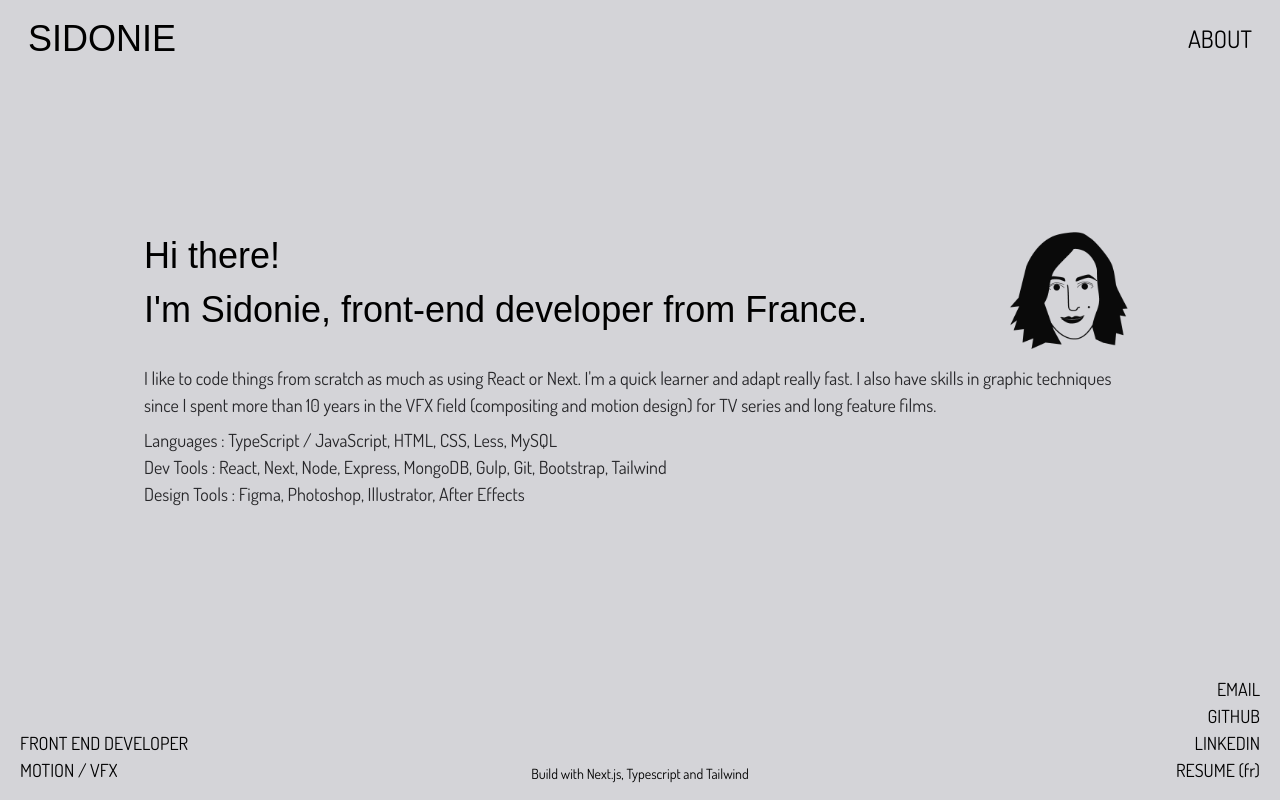
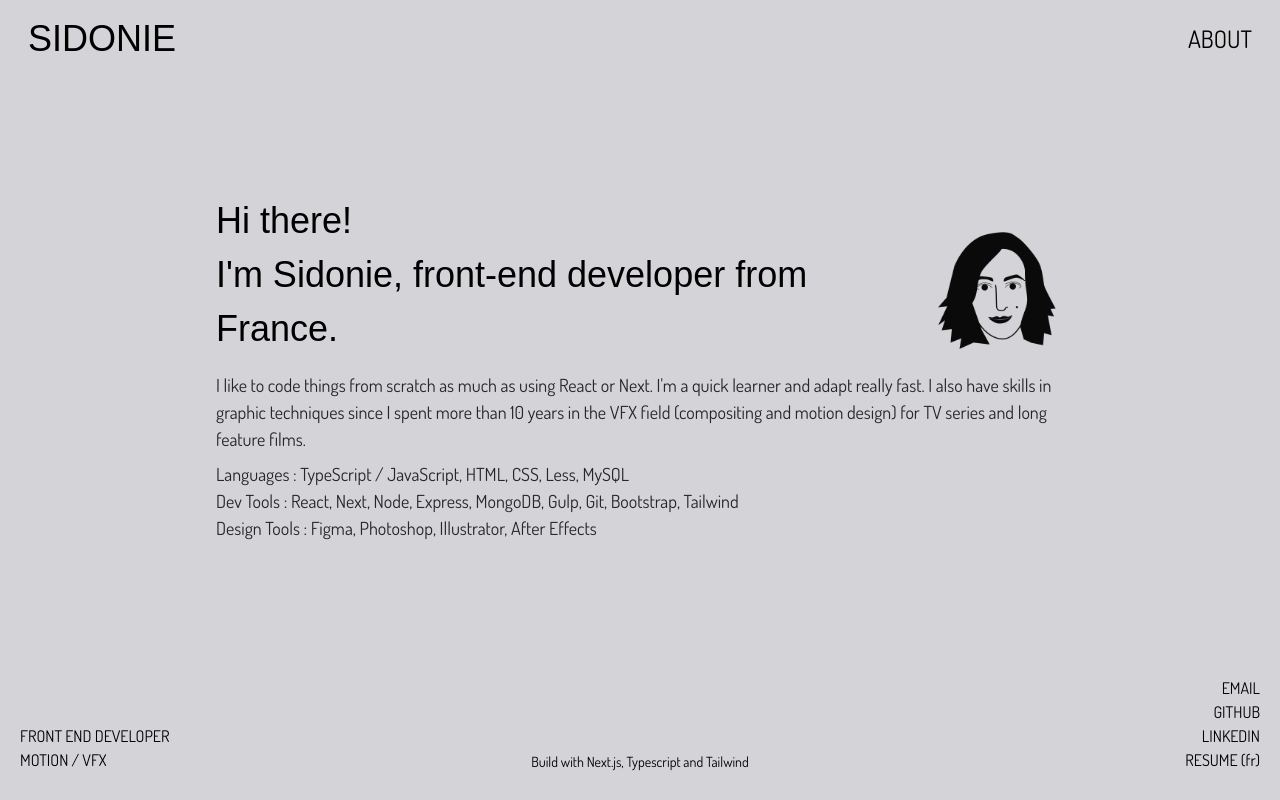
Before and after one commit to Fidomi/portfolio-next, a Next.js app: page /about in a window 1280 px wide. Built offline with nearby package versions, Linux system fonts and the light colour scheme.

Commit message:
Refine styling

```diff
--- a/components/Footer.tsx
+++ b/components/Footer.tsx
@@ -3,14 +3,14 @@ const Footer = ({ bgColor }: { bgColor: string }) => {
         <div
             className={`flex-1 w-full pt-5 pb-2 bg-${bgColor} max-h-44 md:max-h-36`}>
             <footer className="flex flex-row flex-wrap  w-full justify-between px-5 items-end text-lg font-body md:flex-nowrap">
-                <div className="flex order-1 flex-50 flex-col md:order-1 md:flex-25">
+                <div className="flex order-1 flex-50 flex-col text-sm md:text-base md:order-1 md:flex-25">
                     <p>FRONT END DEVELOPER</p>
                     <p>MOTION / VFX </p>
                 </div>
                 <p className="text-xs text-center order-3 pt-6 flex-100 md:order-2 md:flex-1 md:flex-50 md:text-sm md:pt-0">
                     Build with Next.js, Typescript and Tailwind
                 </p>
-                <div className="flex order-2 flex-50 flex-col items-end md:order-3 md:flex-25 ">
+                <div className="flex order-2 flex-50 flex-col items-end text-sm md:text-base md:order-3 md:flex-25 ">
                     <a href="">EMAIL</a>
                     <a href="">GITHUB</a>
                     <a href="">LINKEDIN</a>
--- a/components/Header.tsx
+++ b/components/Header.tsx
@@ -5,7 +5,7 @@ function Header({ bgColor }: { bgColor: string }) {
         <div className={`flex-1 w-full px-2 py-3 bg-${bgColor} max-h-20`}>
             <header className="flex flex-row justify-between px-5 items-center ">
                 <Link href="/">
-                    <a className="text-4xl">SIDONIE</a>
+                    <a className="text-2xl md:text-4xl">SIDONIE</a>
                 </Link>
                 <Link href="/about">
                     <a className="text-lg font-body lg:text-2xl">ABOUT</a>
--- a/pages/about/index.tsx
+++ b/pages/about/index.tsx
@@ -8,23 +8,26 @@ const About = () => {
     return (
         <Layout curColor={curColor}>
             <div
-                className={`container px-2 flex flex-column justify-center bg-${curColor}`}>
+                className={`container max-w-4xl px-2 flex flex-column justify-center bg-${curColor}`}>
                 <div className="lg:px-4 max-w-screen-lg">
-                    <div className="flex flex-row justify-between">
-                        <h1 className="text-2xl font-medium text-black lg:text-4xl">
+                    <div className="flex flex-col md:flex-row md:justify-between">
+                        <h1 className="text-base order-2 md:order-1 font-medium text-black md:text-2xl lg:text-4xl">
                             Hi there!
                             <br />
                             I'm Sidonie, front-end developer from France.
                         </h1>
+                        <div className="order-1 self-end md:order-last">
                             <Image
+                                layout="fixed"
                                 src={profilePic}
                                 alt="Picture of the auhtor"
                                 width={130}
                                 height={120}
                             />
                         </div>
+                    </div>
 
-                    <div className="mt-4 text-gray-800 font-body text-lg">
+                    <div className="mt-4 text-gray-800 font-body text-sm md:text-lg">
                         <p>
                             I like to code things from scratch as much as using
                             React or Next. I'm a quick learner and adapt really
--- /dev/null
+++ b/pages/projects/Projects.module.scss
@@ -0,0 +1,93 @@
+$size: 2rem;
+
+.projects_container {
+    display: grid;
+    height: 65vh;
+    grid-template-areas:
+        ". b b b ."
+        "a d e f c"
+        ". g g g .";
+    grid-template-columns: 10% 1fr 1fr 1fr 10%;
+    grid-template-rows: 6rem 50% 1fr;
+    gap: 5px;
+}
+
+.project_title {
+    grid-area: b;
+    text-align: center;
+    margin: auto 5px;
+}
+
+.buttonLeft {
+    grid-area: a;
+    height: $size * 2;
+    width: $size;
+    border-bottom-right-radius: $size * 2;
+    border-top-right-radius: $size * 2;
+    border: solid black 2px;
+    border-left: none;
+}
+
+.buttonRight {
+    grid-area: c;
+    height: $size * 2;
+    width: $size;
+    border-bottom-left-radius: $size * 2;
+    border-top-left-radius: $size * 2;
+    border: solid black 2px;
+    border-right: none;
+}
+
+.d {
+    grid-area: d;
+    background-color: #ffa08c;
+}
+
+.e {
+    grid-area: e;
+    background-color: #ffff64;
+}
+
+.f {
+    grid-area: f;
+    background-color: #8cffa0;
+}
+
+.g {
+    grid-area: g;
+    background-color: #8ca0ff;
+}
+
+@media (min-width: 768px) {
+    .buttonLeft {
+        height: $size * 4;
+        width: $size * 2;
+        border-bottom-right-radius: $size * 4;
+        border-top-right-radius: $size * 4;
+    }
+
+    .buttonRight {
+        height: $size * 4;
+        width: $size * 2;
+        border-bottom-left-radius: $size * 4;
+        border-top-left-radius: $size * 4;
+    }
+}
+
+@media (min-width: 1280px) {
+    .buttonLeft {
+        height: $size * 8;
+        width: $size * 4;
+        border-bottom-right-radius: $size * 8;
+        border-top-right-radius: $size * 8;
+        margin-right: 0.5rem;
+    }
+
+    .buttonRight {
+        height: $size * 8;
+        width: $size * 4;
+        border-bottom-left-radius: $size * 8;
+        border-top-left-radius: $size * 8;
+        margin-left: 0.5rem;
+    }
+}
```
Lines whose indentation alone changed are shown as unchanged.
